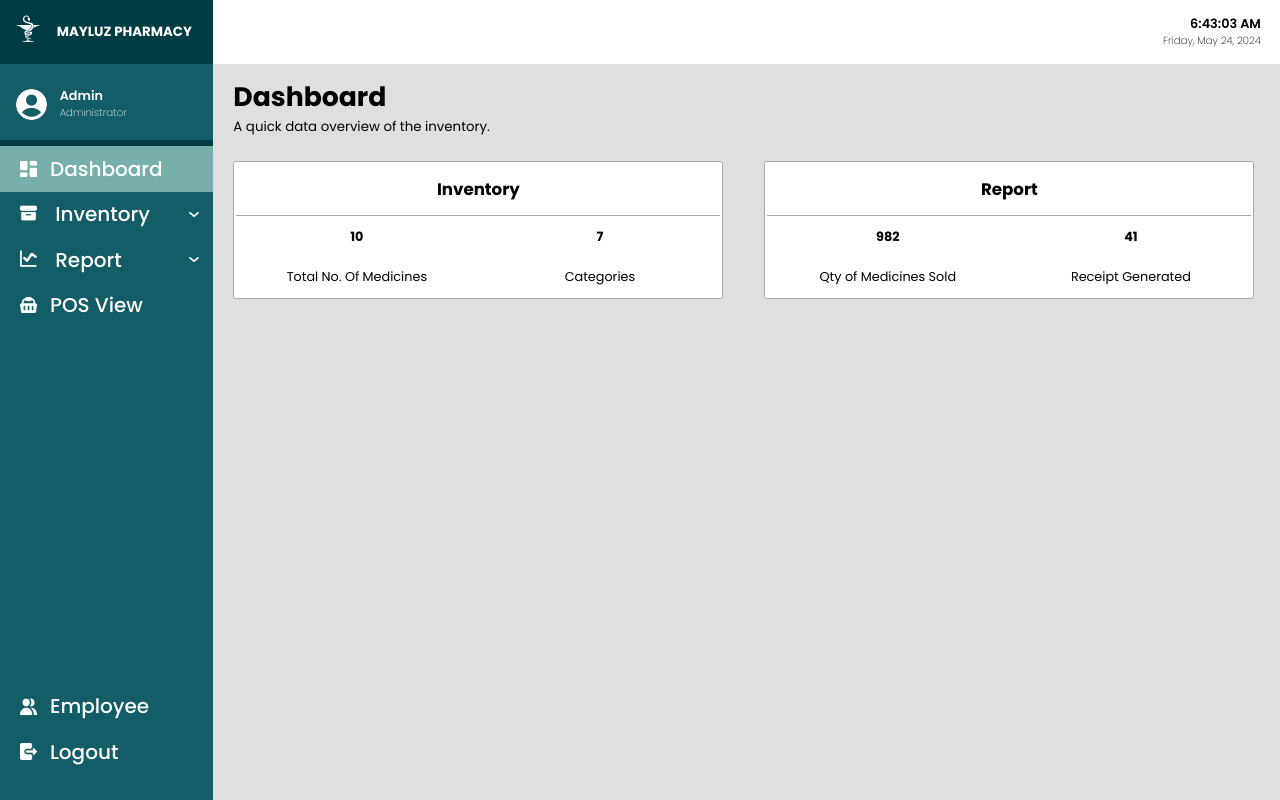
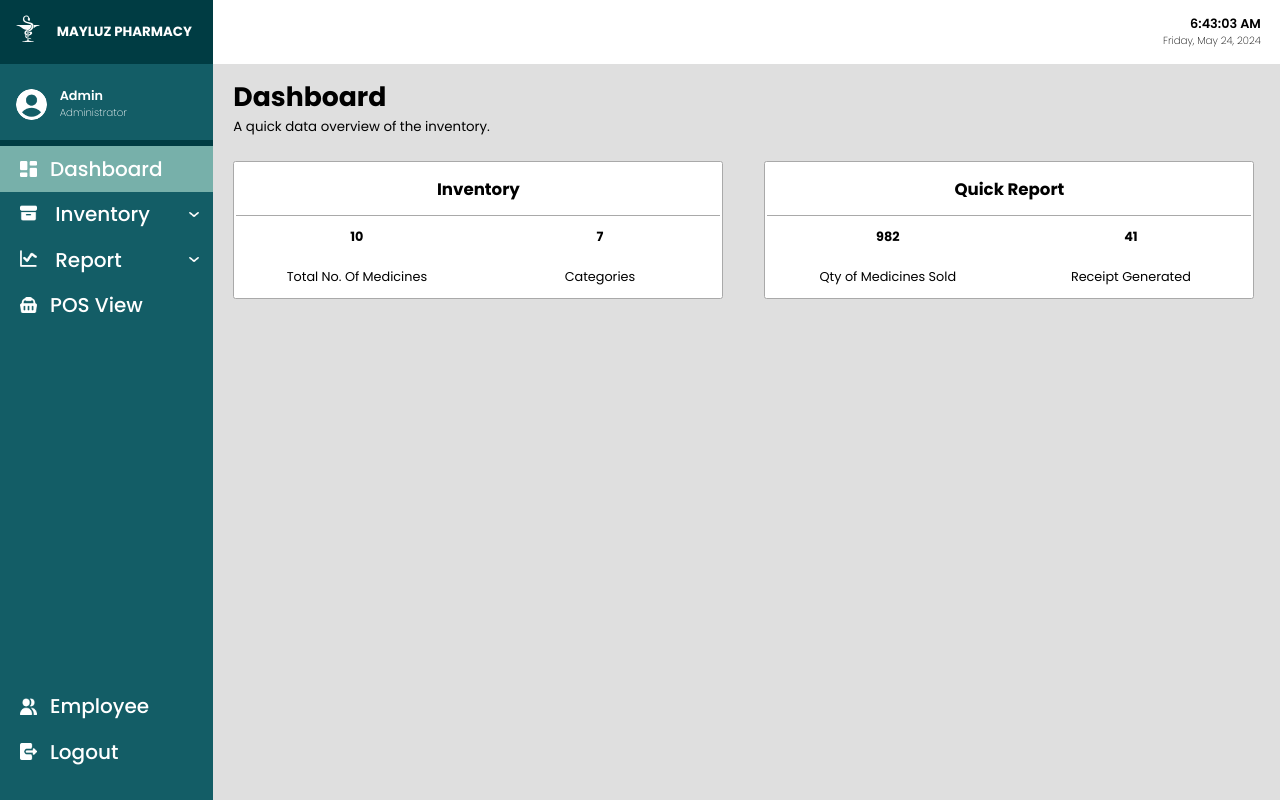
Before and after one commit to junssei/pharmacyPOS, a PHP site: page /dashboard.php in a window 1280 px wide. Run offline with PHP 8.4, Linux system fonts and the light colour scheme; a user stored in the database is signed in; data comes from the database, SQL or seed files in the repository.

Commit message:
dashboard changes, importing db

```diff
--- a/dashboard.php
+++ b/dashboard.php
@@ -13,7 +13,7 @@ if (!isset($_SESSION['user'])) {
 
 <head>
     <meta charset="UTF-8">
-    <title>Dashboard - Home</title>
+    <title> Dashboard - Home </title>
     <link rel="icon" type="image/x-icon" href="images/logo.svg">
     <meta name="viewport" content="width=device-width, initial-scale=1.0">
     <script src="js/global.js"></script>
@@ -68,7 +68,7 @@ if (!isset($_SESSION['user'])) {
                         </table>
                         <table class="quickreportBox">
                             <tr>
-                                <th colspan="2"> Report </th>
+                                <th colspan="2"> Quick Report </th>
                             </tr>
                             <tr class="boxValue">
                                 <td> <?php echo $countTotalQuantity[0] ?></td>
--- a/database/pharmacy_pos.sql
+++ b/database/pharmacy_pos.sql
@@ -3,7 +3,7 @@
 -- https://www.phpmyadmin.net/
 --
 -- Host: 127.0.0.1
--- Generation Time: May 23, 2024 at 06:18 PM
+-- Generation Time: May 24, 2024 at 08:42 AM
 -- Server version: 10.4.32-MariaDB
 -- PHP Version: 8.2.12
 
```
